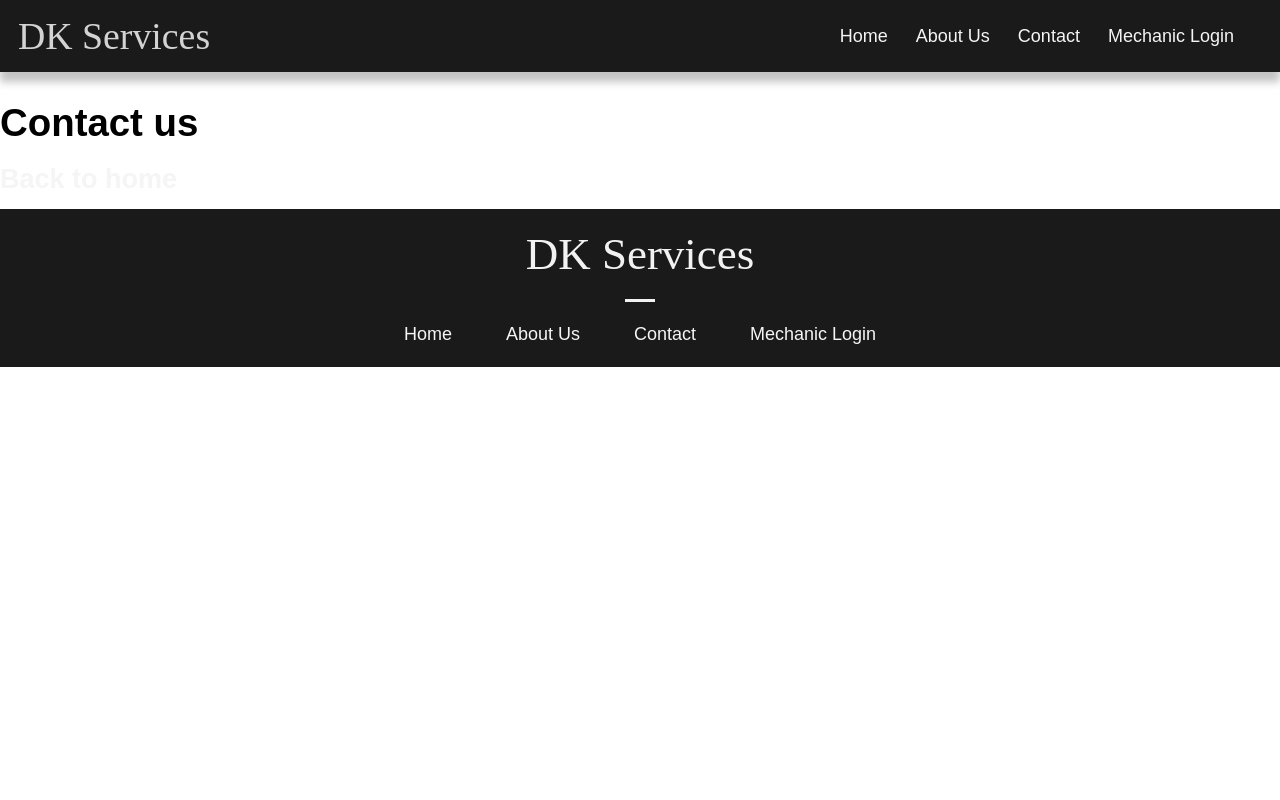
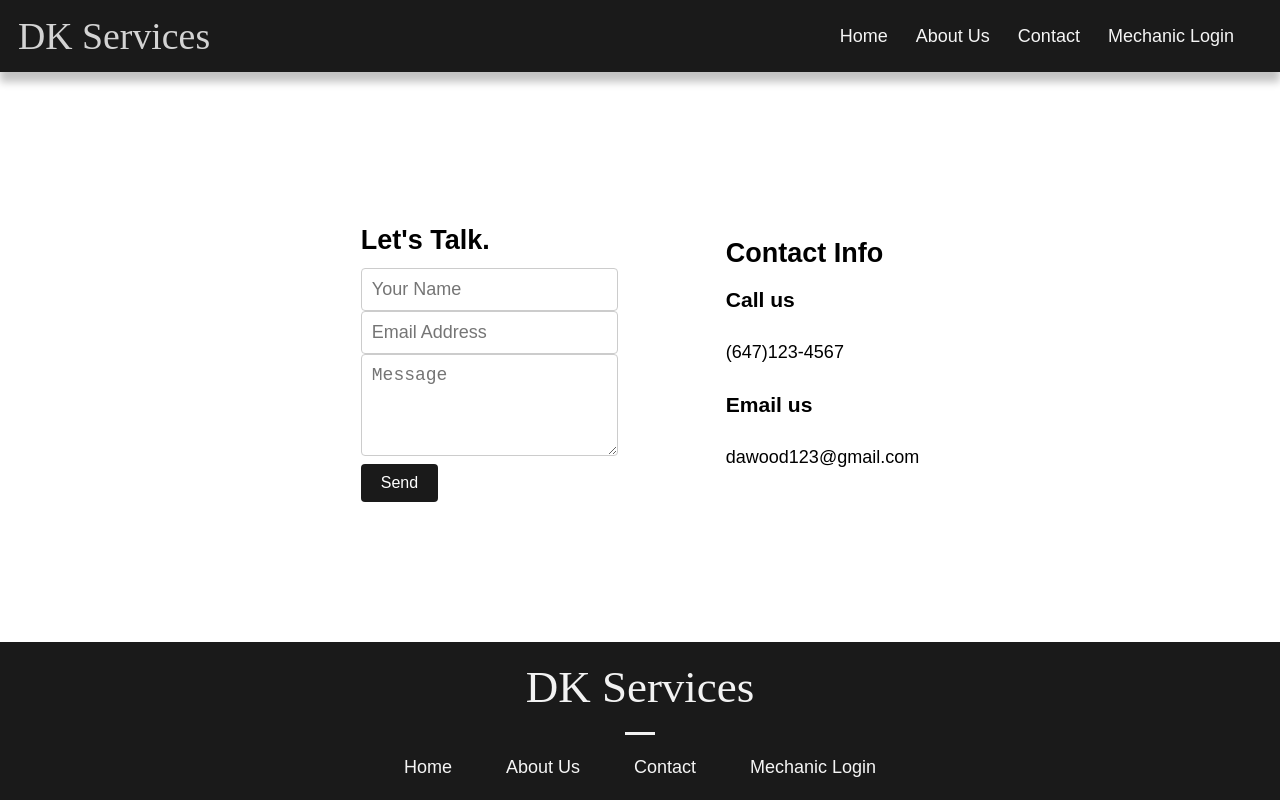
Before and after one commit to DawoodKamar/DK-services, a Next.js app: page /Contact in a window 1280 px wide. Built offline with nearby package versions, Linux system fonts and the light colour scheme.

Commit message:
build a contact component

```diff
--- /dev/null
+++ b/components/ContactForm.js
@@ -0,0 +1,54 @@
+import Link from 'next/link';
+import Head from 'next/head';
+import Layout from '../components/layout';
+import styles from '../styles/contact.module.css';
+
+
+
+
+
+
+export default function ContactForm() {
+
+    const handleSubmit = (event) => {
+        event.preventDefault();
+        // Handle form submission
+    }
+
+    return (
+        <div className={styles.formSection}>
+            <div className={styles.contactFormContainer}>
+                <form className={styles.contactForm} onSubmit={handleSubmit}>
+                    <h2>Let's Talk.</h2>
+                    <div className={styles.formField}>
+                        <input type="text" name="name" placeholder="Your Name" />
+                    </div>
+                    <div className={styles.formField}>
+                        <input type="email" name="email" placeholder="Email Address" required />
+                    </div>
+                    <div className={styles.formField}>
+                        <textarea name="message" rows="4" placeholder="Message" required></textarea>
+                    </div>
+                    <div className={styles.formField}>
+                        <button type="submit" className={styles.submitButton}>Send</button>
+                    </div>
+                </form>
+            </div>
+            <div className={styles.info}>
+                <h2>Contact Info</h2>
+                <h3>Call us</h3>
+                <p>(647)123-4567</p>
+                <h3>Email us</h3>
+                <p>dawood123@gmail.com</p>
+
+
+            </div>
+
+
+
+        </div>
+
+
+
+    );
+  }
--- a/components/layout.js
+++ b/components/layout.js
@@ -4,7 +4,8 @@ import Header from './header';
 import Footer from './Footer';
 
 export default function Layout({ children }) {
-  return <div className={styles.container}>
+  return (
+  <div className={styles.container}>
     <Head>
       {/* Add meta tags, title, and other head elements here */}
       <title>DK Services</title>
@@ -14,8 +15,11 @@ export default function Layout({ children }) {
 
     <Header/>
 
-  <main>{children}</main>
 
-  <Footer/>
-</div>;
+      <div className={styles.content}>{children}</div>
+
+
+    <div className={styles.footer}><Footer/></div>
+  </div>
+  );
 }
--- a/components/layout.module.css
+++ b/components/layout.module.css
@@ -1,5 +1,18 @@
-/* .container {
-    max-width: 36rem;
-    padding: 0 1rem;
-    margin: 3rem auto 6rem;
-  } */
+.container {
+  display: flex;
+  flex-direction: column;
+  min-height: 100vh;
+  min-height: 100svh;
+  }
+
+.content {
+    flex: 1 0 auto;
+    display: flex;
+    flex-direction: column;
+    justify-content: center;
+}
+
+.footer {
+  flex-shrink: 0;
+
+}
--- a/pages/Contact.js
+++ b/pages/Contact.js
@@ -1,20 +1,17 @@
-import Link from 'next/link';
+import React from 'react';
 import Head from 'next/head';
+import ContactForm from '../components/ContactForm';
 import Layout from '../components/layout';
 
 export default function Contact() {
 
-    return (
-      <Layout>
-        <Head>
-          <title>Contact page</title>
-        </Head>
+  return (
+    <Layout>
+      <Head>
+        <title>Contact Page</title>
+      </Head>
+      <ContactForm/>
 
-        <h1>Contact us</h1>
-
-        <h2>
-        <Link href="/">Back to home</Link>
-      </h2>
-      </Layout>
+    </Layout>
     );
   }
--- /dev/null
+++ b/styles/contact.module.css
@@ -0,0 +1,44 @@
+.contactFormContainer{
+    max-width: 600px;
+
+}
+
+.formSection {
+    max-width: 2000px;
+    align-items: center;
+    margin: auto;
+    display: flex;
+    flex-wrap: wrap;
+    gap: 6rem;
+    padding: 3rem;
+    justify-content: center;
+
+}
+
+.contactFormContainer h2 {
+    margin-bottom: 20px;
+}
+
+
+
+.contactForm input, .contactForm textarea {
+    width: 100%;
+    padding: 10px;
+    font-size: 1rem;
+    border: 1px solid #ccc;
+    border-radius: 4px;
+}
+
+.submitButton {
+    padding: 10px 20px;
+    font-size: 16px;
+    border: none;
+    background-color: var(--_bg);
+    color: white;
+    cursor: pointer;
+    border-radius: 4px;
+}
+
+.submitButton:hover {
+    background-color: var(--_bg);
+}
```
Lines whose indentation alone changed are shown as unchanged.
